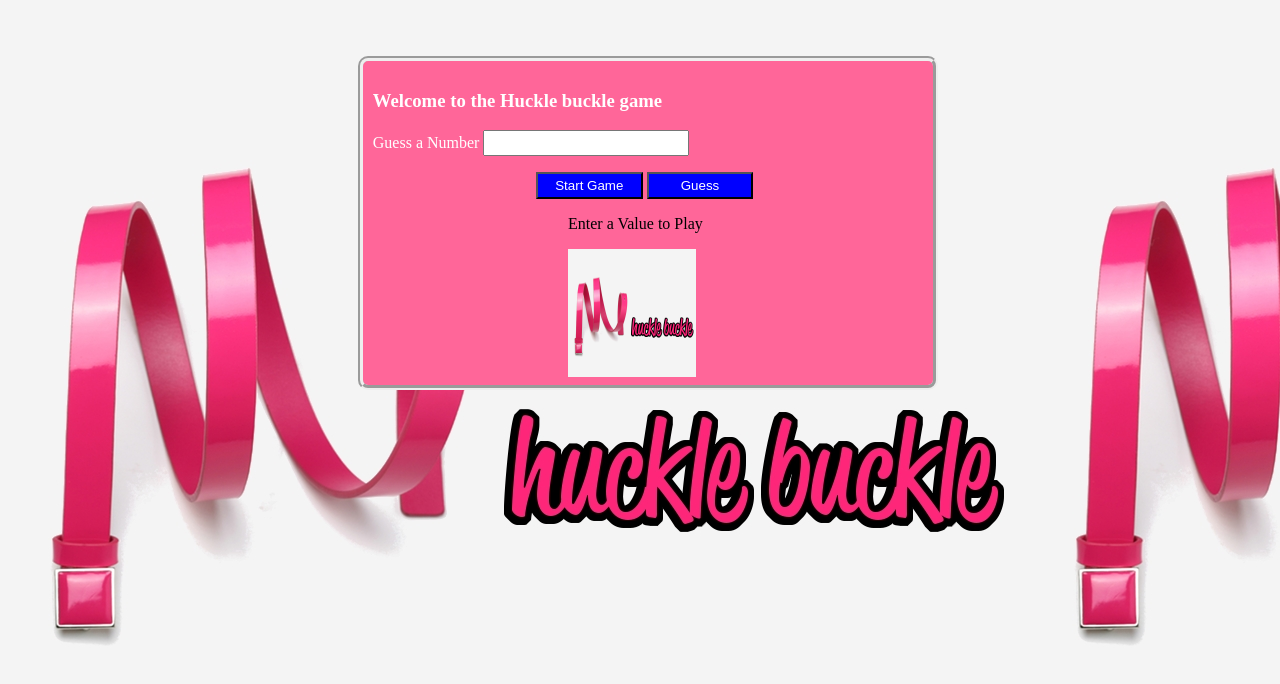
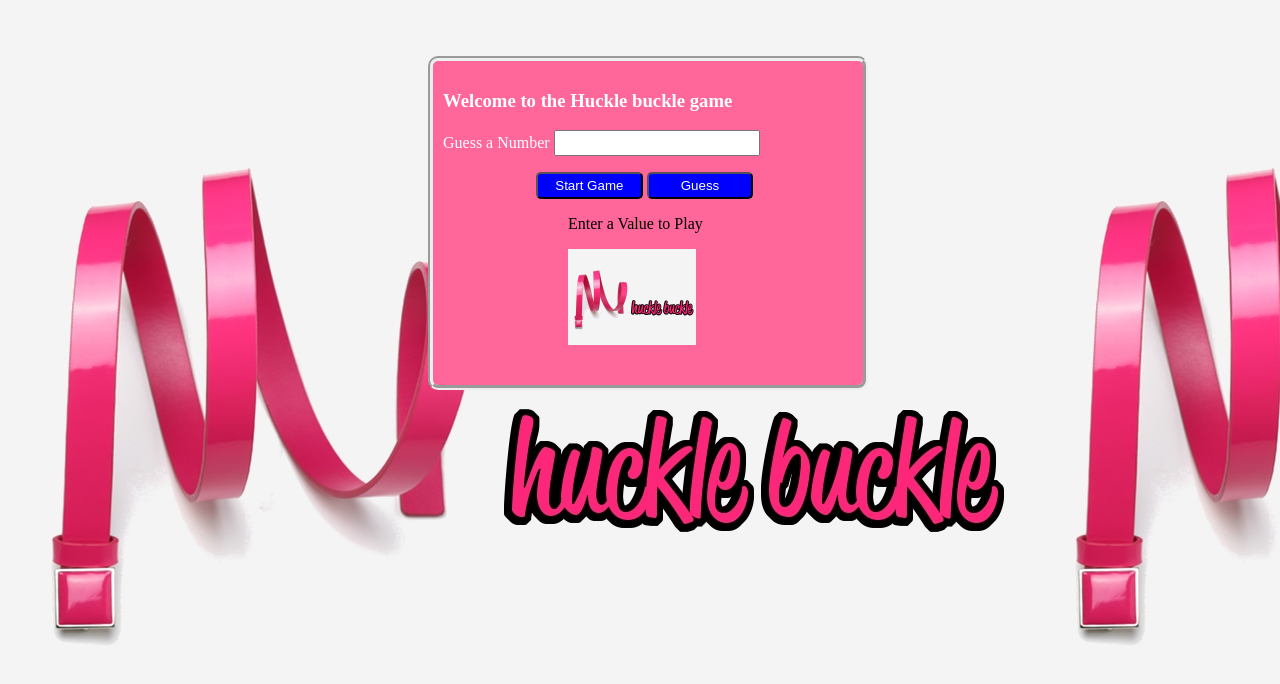
Before and after one commit to generalgmt/Huckle-Buckle-Beanstalk, a plain HTML site: page index.html in a window 1280 px wide. Drawn offline with Linux system fonts and the light colour scheme.

Commit message:
width setting

```diff
--- a/hotcold.css
+++ b/hotcold.css
@@ -6,7 +6,7 @@ body{
 	background-position: cover;
 }
 #container{
-	width: 43%;
+	width: 410px;
 	height: 19em;
 	margin: 0 auto;
 	padding: 10px;
@@ -28,8 +28,8 @@ img{
 	width: 10em;
 }
 #image_load{
-	width: 8em;
-	height: 8em;
+	width: 80%;
+	height: 100%;
 	margin: 0 auto;
 }
 input[type="submit"], input[type="button"]{
@@ -41,6 +41,7 @@ input[type="submit"], input[type="button"]{
 	margin: 0 auto;
 	margin-top: 0.8em;
 	padding: 1px;
+	border-radius: 5px;
 }
 input[type="number"]{
 	width: 15em;
```
Also changed, not shown: game.html (+1 -1 lines).
